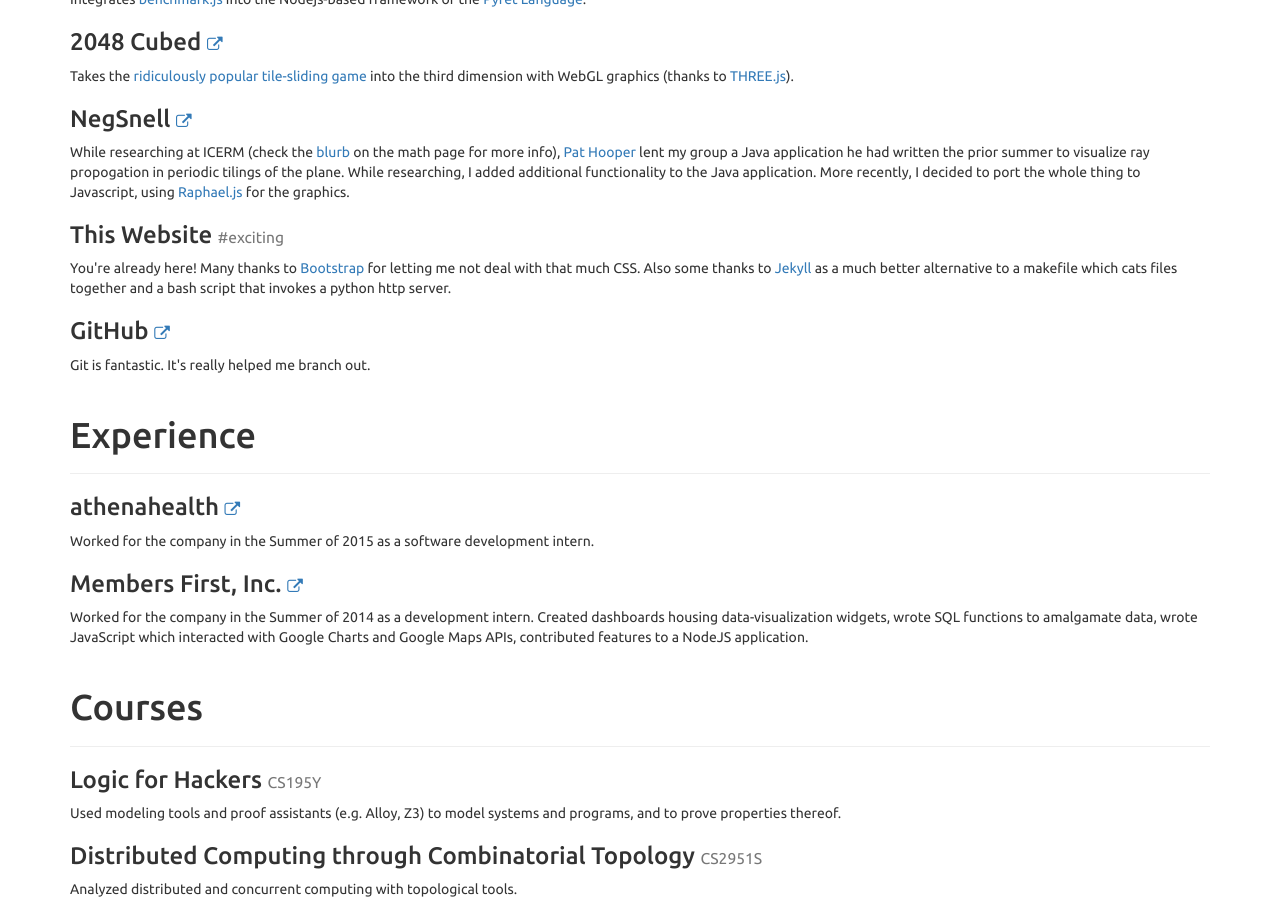
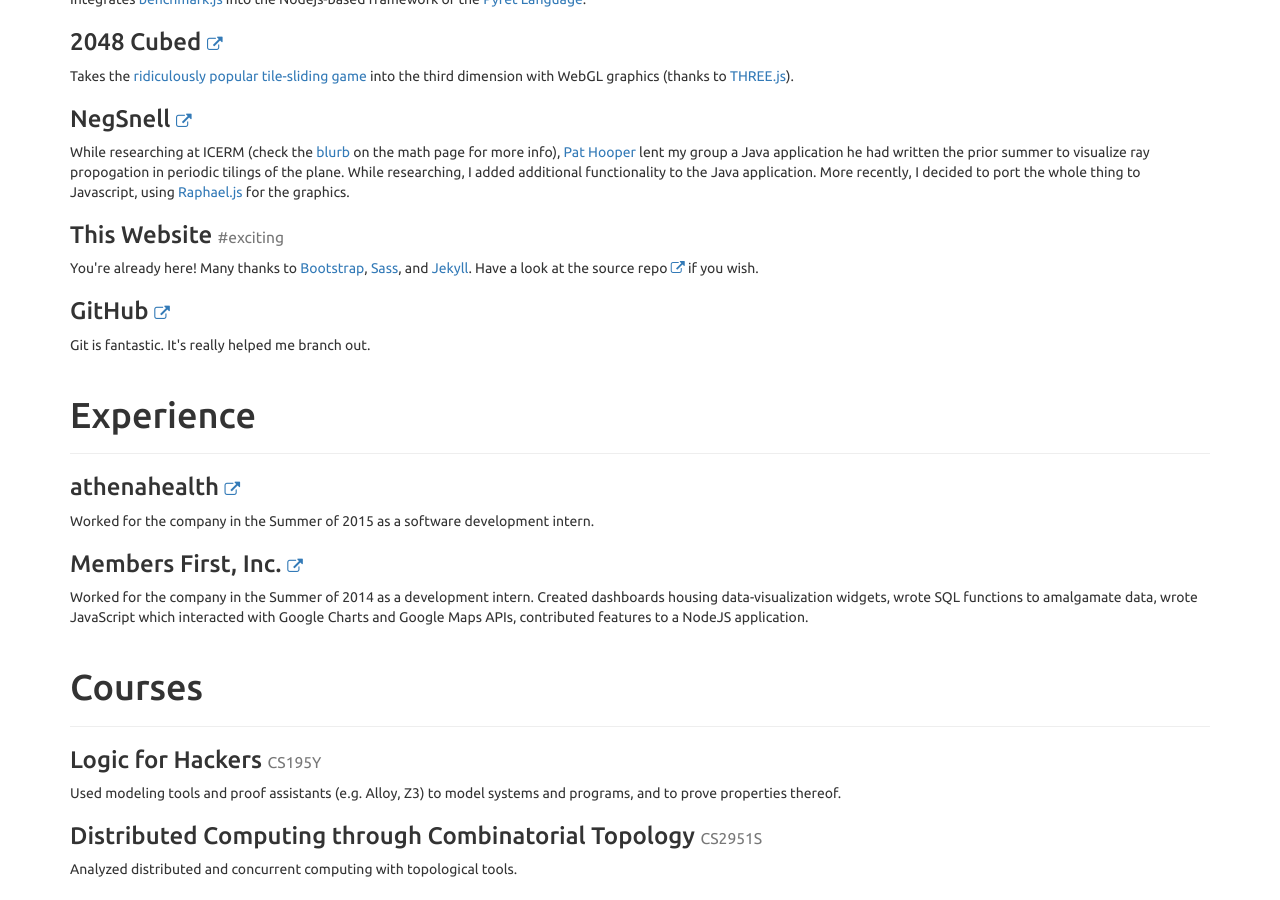
Before and after one commit to awstlaur/website, a Jekyll site: the page built from programming/index.html, in a window 1280 px wide and 900 px high, scrolled down 537 px. Built offline with Jekyll 4.4.1, drawn with Linux system fonts in a browser that asks for light colours; Markdown is read by kramdown in place of the engine named in the settings.

Commit message:
remove sass-cache; link to website repo

```diff
--- a/programming/index.html
+++ b/programming/index.html
@@ -61,9 +61,16 @@
     <small>#exciting</small>
   </h3>
   <p>
-    You're already here! Many thanks to <a href="http://getbootstrap.com/">Bootstrap</a> for letting me not deal with that much CSS.
-    Also some thanks to <a href="http://jekyllrb.com/">Jekyll</a> as a much better alternative to a makefile which cats files together
-    and a bash script that invokes a python http server.
+    You're already here! Many thanks to
+    <a href="http://getbootstrap.com/">Bootstrap</a>,
+    <a href="http://sass-lang.com/">Sass</a>, and
+    <a href="http://jekyllrb.com/">Jekyll</a>.
+
+    Have a look at the source repo
+    <a href="https://github.com/awstlaur/website">
+        {% include icon_external_link.html %}
+      </a>
+    if you wish.
   </p>
 
   <h3> GitHub
```
Also changed, not shown: 2 other files.
